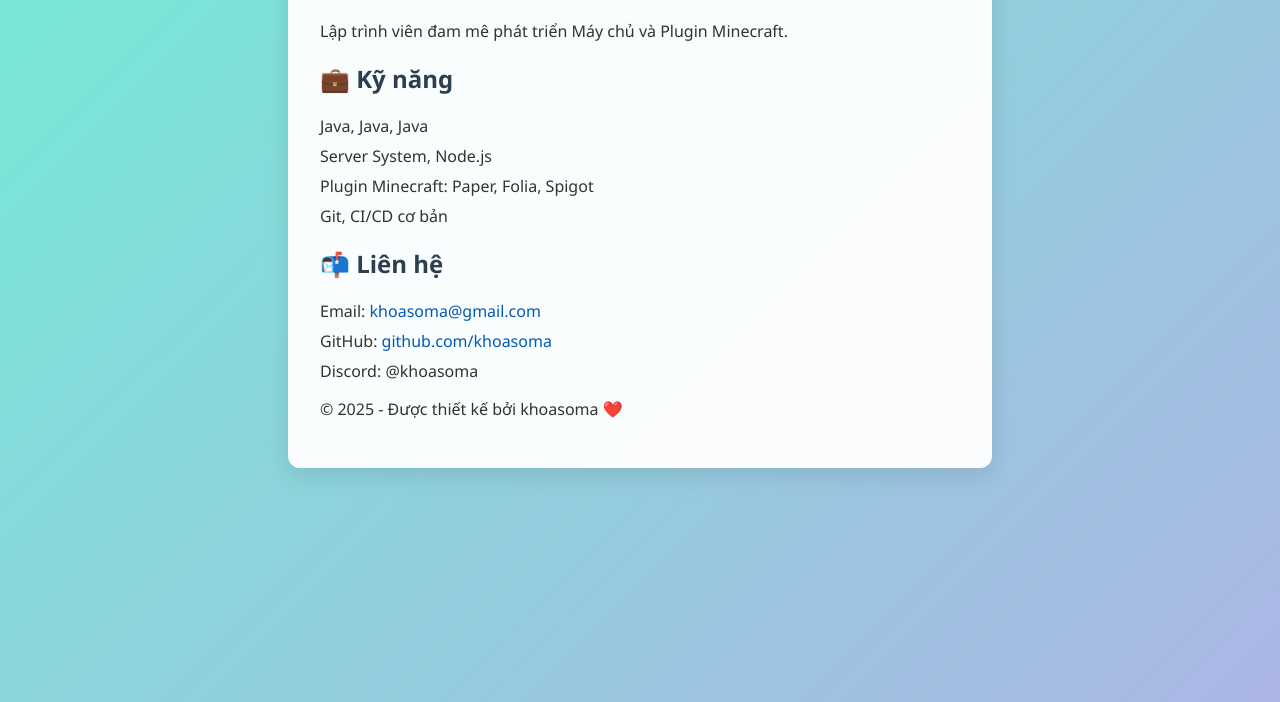
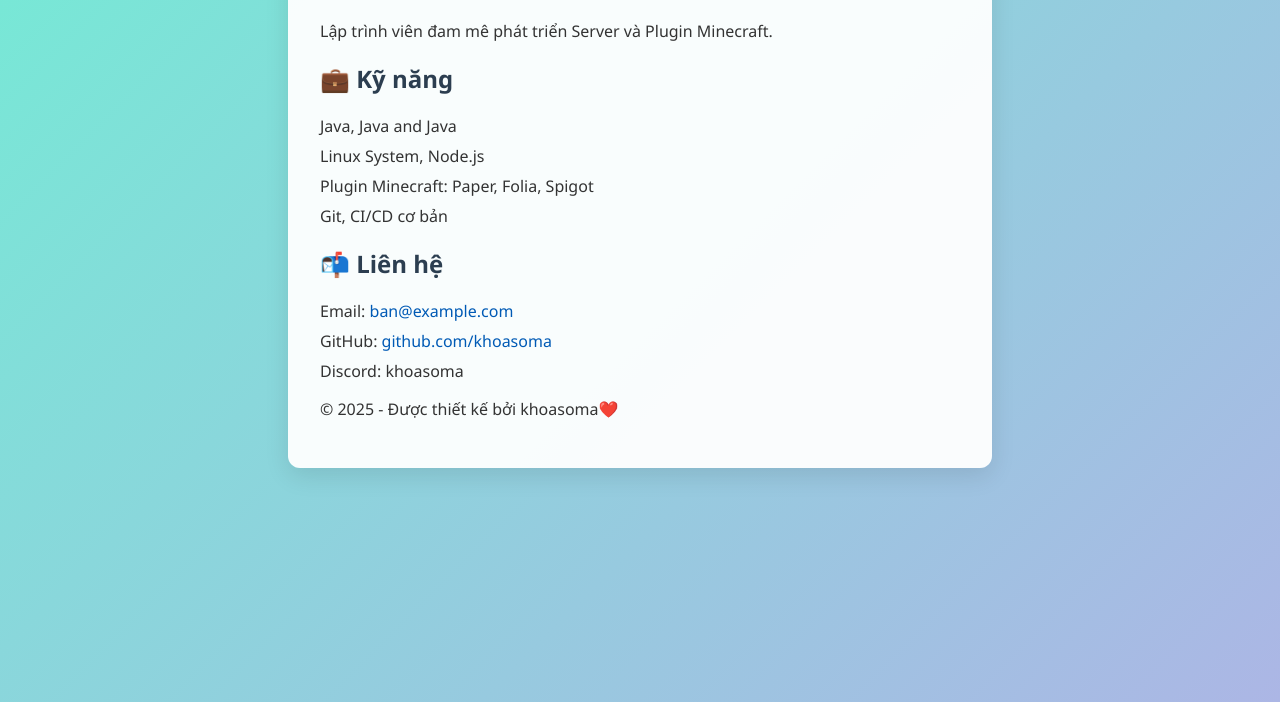
Before and after one commit to Khoasoma/khoasoma.github.io, a plain HTML site: page index.html in a window 1280 px wide. Shown: the part 146-848 px from the top of the page. Drawn offline with Linux system fonts and the light colour scheme.

Commit message:
Update index.html

```diff
--- a/index.html
+++ b/index.html
@@ -3,21 +3,21 @@
 <head>
   <meta charset="UTF-8">
   <meta name="viewport" content="width=device-width, initial-scale=1">
-  <title>Giới thiệu bản thân - khoasoma - Kh0a - Do Dang Khoa</title>
+  <title>Giới thiệu bản thân - kh0a</title>
   <link rel="stylesheet" href="assets/style.css">
 </head>
 <body>
   <div class="container">
     <header>
       <h1>👋 Xin chào, mình là <span class="highlight">Kh0a</span></h1>
-      <p>Lập trình viên đam mê phát triển Máy chủ và Plugin Minecraft.</p>
+      <p>Lập trình viên đam mê phát triển Server và Plugin Minecraft.</p>
     </header>
 
     <section>
       <h2>💼 Kỹ năng</h2>
       <ul>
-        <li>Java, Java, Java</li>
-        <li>Server System, Node.js</li>
+        <li>Java, Java and Java</li>
+        <li>Linux System, Node.js</li>
         <li>Plugin Minecraft: Paper, Folia, Spigot</li>
         <li>Git, CI/CD cơ bản</li>
       </ul>
@@ -26,14 +26,14 @@
     <section>
       <h2>📬 Liên hệ</h2>
       <ul>
-        <li>Email: <a href="mailto:khoasoma@gmail.com">khoasoma@gmail.com</a></li>
+        <li>Email: <a href="mailto:ban@example.com">ban@example.com</a></li>
         <li>GitHub: <a href="https://github.com/khoasoma" target="_blank">github.com/khoasoma</a></li>
-        <li>Discord: @khoasoma</li>
+        <li>Discord: khoasoma</li>
       </ul>
     </section>
 
     <footer>
-      <p>© 2025 - Được thiết kế bởi khoasoma ❤️</p>
+      <p>© 2025 - Được thiết kế bởi khoasoma❤️</p>
     </footer>
   </div>
 </body>
```
